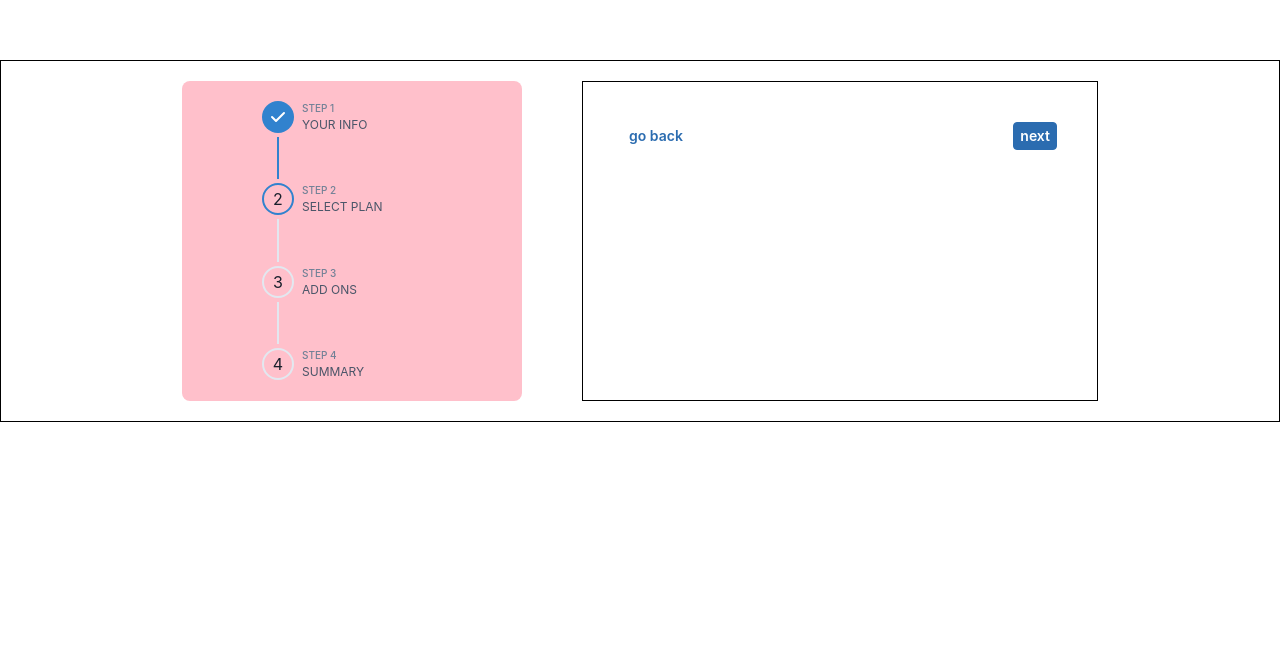
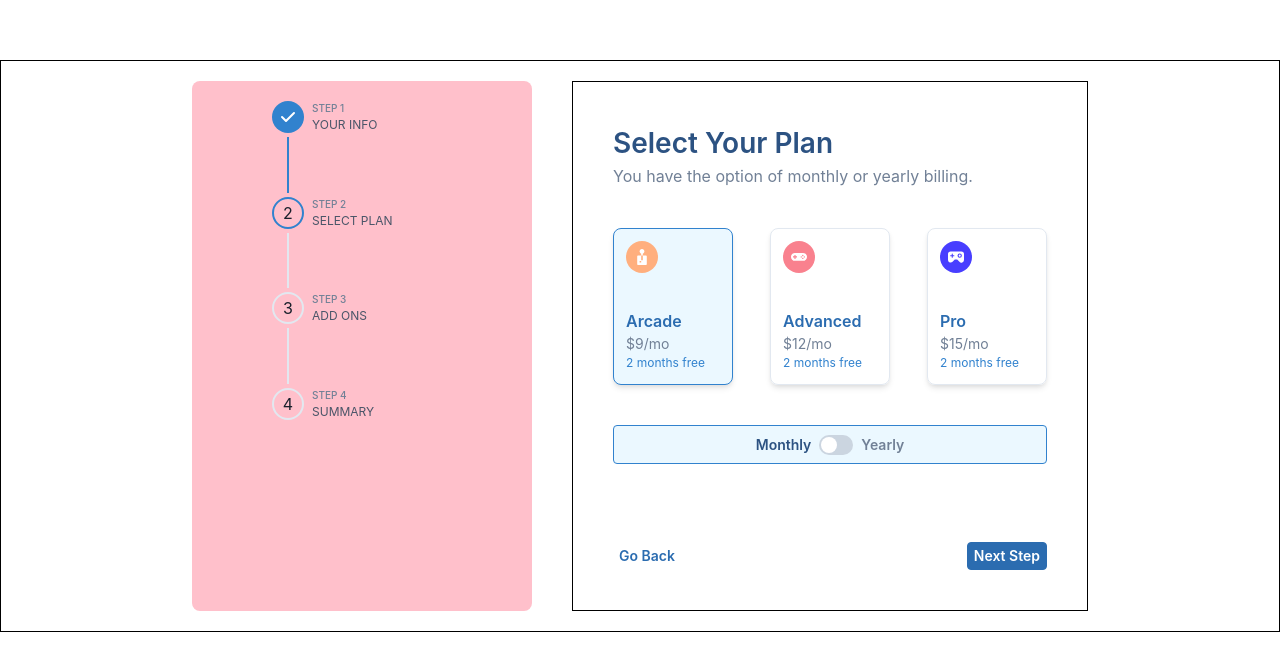
Before and after one commit to ShrutiSavani/Multi-step-form, a React (Create React App) app: page / in a window 1280 px wide. Both pictures are taken after a click on the button "Next Step". Shown: the top 670 px of the page. Built offline with nearby package versions, Linux system fonts and the light colour scheme.

Commit message:
Set StepTwo Component

```diff
--- a/src/components/HeaderComponent/index.js
+++ b/src/components/HeaderComponent/index.js
@@ -2,6 +2,7 @@ import { Box, Text } from '@chakra-ui/react'
 import React from 'react'
 
 const HeaderComponent = ({
+    boxStyle,
     type,
     title,
     titleStyle,
@@ -11,7 +12,7 @@ const HeaderComponent = ({
     subDescriptionStyle
 }) => {
     return (
-        <Box>
+        <Box {...boxStyle}>
             <Text
                 fontSize={type === 'text' ? '' : '28px'}
                 color={type === 'text' ? 'blue.600' : 'blue.700'}
--- a/src/components/RadioSettings/index.js
+++ b/src/components/RadioSettings/index.js
@@ -9,7 +9,7 @@ function RadioCard(props) {
     const checkbox = getRadioProps()
 
     return (
-        <Box as='label'>
+        <Box as='label' >
             <input {...input} />
             <Flex
                 {...checkbox}
@@ -39,7 +39,7 @@ function RadioCard(props) {
     )
 }
 
-const RadioSettings = ({ radioOptions, name }) => {
+const RadioSettings = ({ radioOptions, name, boxStyle }) => {
 
     const { getRootProps, getRadioProps } = useRadioGroup({
         name,
@@ -49,7 +49,7 @@ const RadioSettings = ({ radioOptions, name }) => {
     const group = getRootProps()
 
     return (
-        <HStack {...group}>
+        <HStack {...group} {...boxStyle}>
             {radioOptions.map((option, index) => {
                 const radio = getRadioProps({ ...option, value: option.type })
                 return (
--- a/src/components/StepOne/index.js
+++ b/src/components/StepOne/index.js
@@ -3,7 +3,6 @@ import React, { useContext } from 'react'
 import { StepContext } from '../../context/StepContext'
 import HeaderComponent from '../HeaderComponent'
 import MyInput from '../MyInput'
-
 
 const StepOne = ({ boxStyle }) => {
   const { goToNextStep } = useContext(StepContext)
@@ -11,10 +10,18 @@ const StepOne = ({ boxStyle }) => {
   return (
     <Flex
       direction='column'
+      justifyContent='space-between'
+      h='100%'
       {...boxStyle}
     >
-      <HeaderComponent title={'Personal Info'} description={'Please provide your name, email address and phone number'} />
-      <Box mt='32px'>
+      <Box>
+        <HeaderComponent
+          title={'Personal Info'}
+          description={'Please provide your name, email address and phone number'}
+          boxStyle={{
+            mb: '32px'
+          }}
+        />
         <MyInput
           lable={'Name'}
           placeholder={'e.g. Aamy Gyorge'}
@@ -36,7 +43,7 @@ const StepOne = ({ boxStyle }) => {
       </Box>
       <Flex
         justifyContent='flex-end'
-        mt='80px'>
+      >
         <Button
           justifyContent='end'
           variant='solid'
--- a/src/components/StepTwo/index.js
+++ b/src/components/StepTwo/index.js
@@ -1,17 +1,67 @@
 import React, { useContext } from 'react'
-import { Button, Flex } from '@chakra-ui/react'
+import { Box, Button, Flex } from '@chakra-ui/react'
 import { StepContext } from '../../context/StepContext'
+
+import HeaderComponent from '../HeaderComponent'
+import RadioSettings from '../RadioSettings'
+
+import arcadeIcon from '../../assets/icon-arcade.svg'
+import advancedIcon from '../../assets/icon-advanced.svg'
+import proIcon from '../../assets/icon-pro.svg'
+import SwitchButton from '../SwitchButton'
 
 const StepTwo = ({ boxStyle }) => {
   const { goToPreviousStep, goToNextStep } = useContext(StepContext)
+
+  const radioOptions = [
+    {
+      type: 'Arcade',
+      price: '$9/mo',
+      icon: arcadeIcon,
+      scheme: '2 months free'
+    },
+    {
+      type: 'Advanced',
+      price: '$12/mo',
+      icon: advancedIcon,
+      scheme: '2 months free'
+    },
+    {
+      type: 'Pro',
+      price: '$15/mo',
+      icon: proIcon,
+      scheme: '2 months free'
+    }
+  ]
+
   return (
     <Flex
       direction='column'
+      h='100%'
+      justifyContent='space-between'
       {...boxStyle}
     >
-      <Flex justifyContent='space-between'>
-        <Button onClick={goToPreviousStep} variant='prev'>go back</Button>
-        <Button onClick={goToNextStep} variant='solid'>next</Button>
+      <Box>
+        <HeaderComponent
+          title={'Select Your Plan'}
+          description={'You have the option of monthly or yearly billing.'}
+        />
+        <RadioSettings
+          radioOptions={radioOptions}
+          name={'monthly'}
+          boxStyle={{
+            gap: '0',
+            justifyContent: 'space-between',
+            my: '40px'
+          }}
+        />
+        <SwitchButton />
+      </Box>
+
+      <Flex
+        justifyContent='space-between'>
+        <Button onClick={goToPreviousStep} variant='prev'>Go Back</Button>
+        <Button onClick={goToNextStep} variant='solid'>Next Step</Button>
       </Flex>
     </Flex>
   )
--- a/src/components/SwitchButton/index.js
+++ b/src/components/SwitchButton/index.js
@@ -6,9 +6,17 @@ const SwitchButton = () => {
     const { checked, toggleSwitch } = useContext(SwitchContext)
 
     return (
-        <Box>
+        <Box
+            borderWidth='1px'
+            borderStyle='solid'
+            borderColor='blue.500'
+            borderRadius='4px'
+            p='8px 4px'
+            bg='blue.50'
+        >
             <Flex
                 gap='8px'
+                justifyContent='center'
                 alignItems='center'>
                 <Text
                     fontSize='14px'
@@ -18,7 +26,12 @@ const SwitchButton = () => {
                 >
                     Monthly
                 </Text>
-                <Switch onChange={() => toggleSwitch()} />
+                <Switch
+                    _focusVisible={{
+                        boxShadow: 'none'
+                    }}
+                    onChange={() => toggleSwitch()}
+                />
                 <Text
                     fontSize='14px'
                     fontWeight='600'
--- a/src/pages/Form/index.js
+++ b/src/pages/Form/index.js
@@ -12,24 +12,29 @@ const Form = () => {
             p='20px'
             border='1px solid black'>
             <Flex
-                gap='60px'
+                gap='40px'
                 justifyContent='center'
             >
-                <StepperComponent
-                    boxStyle={{
-                        p: '20px',
-                        pl: '80px',
-                        maxW: '340px',
-                        h: '320px',
-                        bg: 'pink',
-                        flex: '2',
-                        borderRadius: '8px'
-                    }}
-                />
+                <Box
+                    bg='pink'
+                    p='20px'
+                    pl='80px'
+                    flex='2'
+                    maxW='340px'
+                    borderRadius='8px'
+                >
+                    <StepperComponent
+                        boxStyle={{
+                            h: '320px',
+                        }}
+                    />
+                </Box>
+
                 <Box
                     p='40px'
                     flex='5'
                     maxW='516px'
+                    h='530px'
                     border='1px solid black'
                 >
                     {
```
